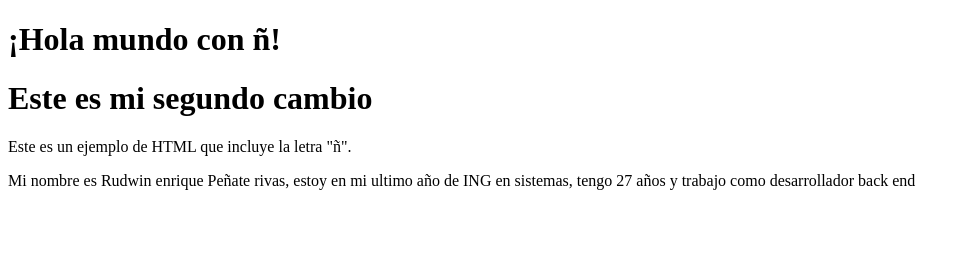
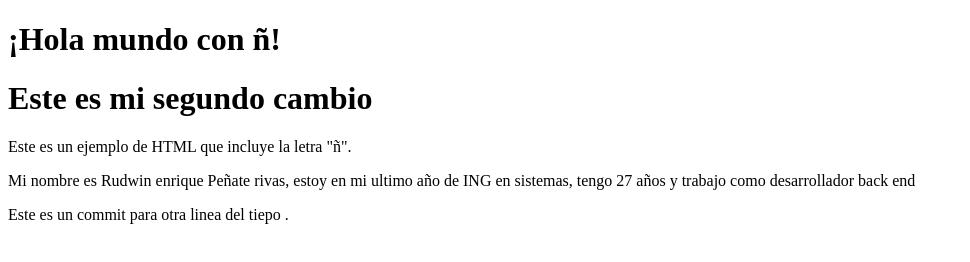
Before and after one commit to RudwinP/Seminario-Git-y-GitHub, a plain HTML site: page index.html in a window 1280 px wide. Shown: the whole page, without its empty margins (0-970 px from the left). Drawn offline with Linux system fonts and the light colour scheme.

Commit message:
este el el primer commit

```diff
--- a/index.html
+++ b/index.html
@@ -11,5 +11,6 @@
     <p>Este es un ejemplo de HTML que incluye la letra "ñ".</p>
 
     <p>Mi nombre es Rudwin enrique Peñate rivas, estoy en mi ultimo año de ING en sistemas, tengo 27 años y trabajo como desarrollador back end</p>
+    <p>Este es un commit para otra linea del tiepo .</p>
 </body>
 </html>
```
